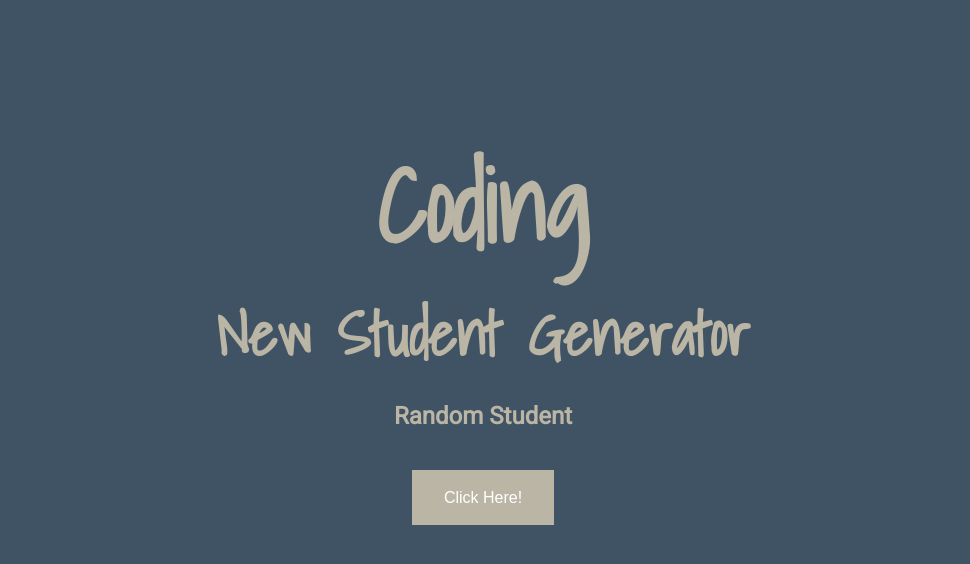
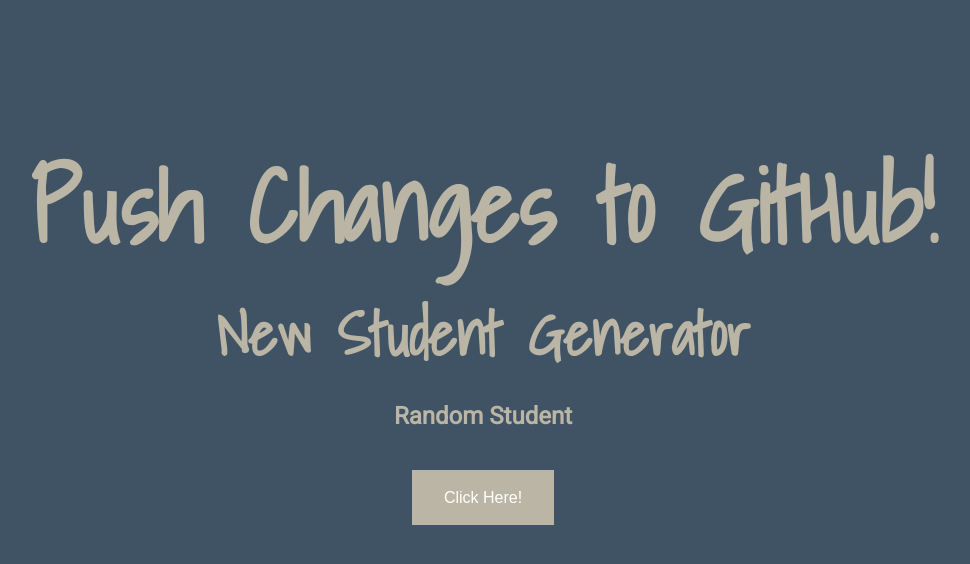
Before and after one commit to ajs1592/CodingGenerator, a plain HTML site: page index.html in a window 1280 px wide. Shown: the whole page, without its empty margins (157-1127 px from the left). Drawn offline with nearby package versions, Linux system fonts and the light colour scheme.

Commit message:
Update index.html

```diff
--- a/index.html
+++ b/index.html
@@ -14,7 +14,7 @@
     <title></title>
   </head>
   <body>
-    <h1 id="heading">Coding</h1>
+    <h1 id="heading">Push Changes to GitHub!</h1>
 <h1>New Student Generator</h1>
 <h2></h2>
 
```
